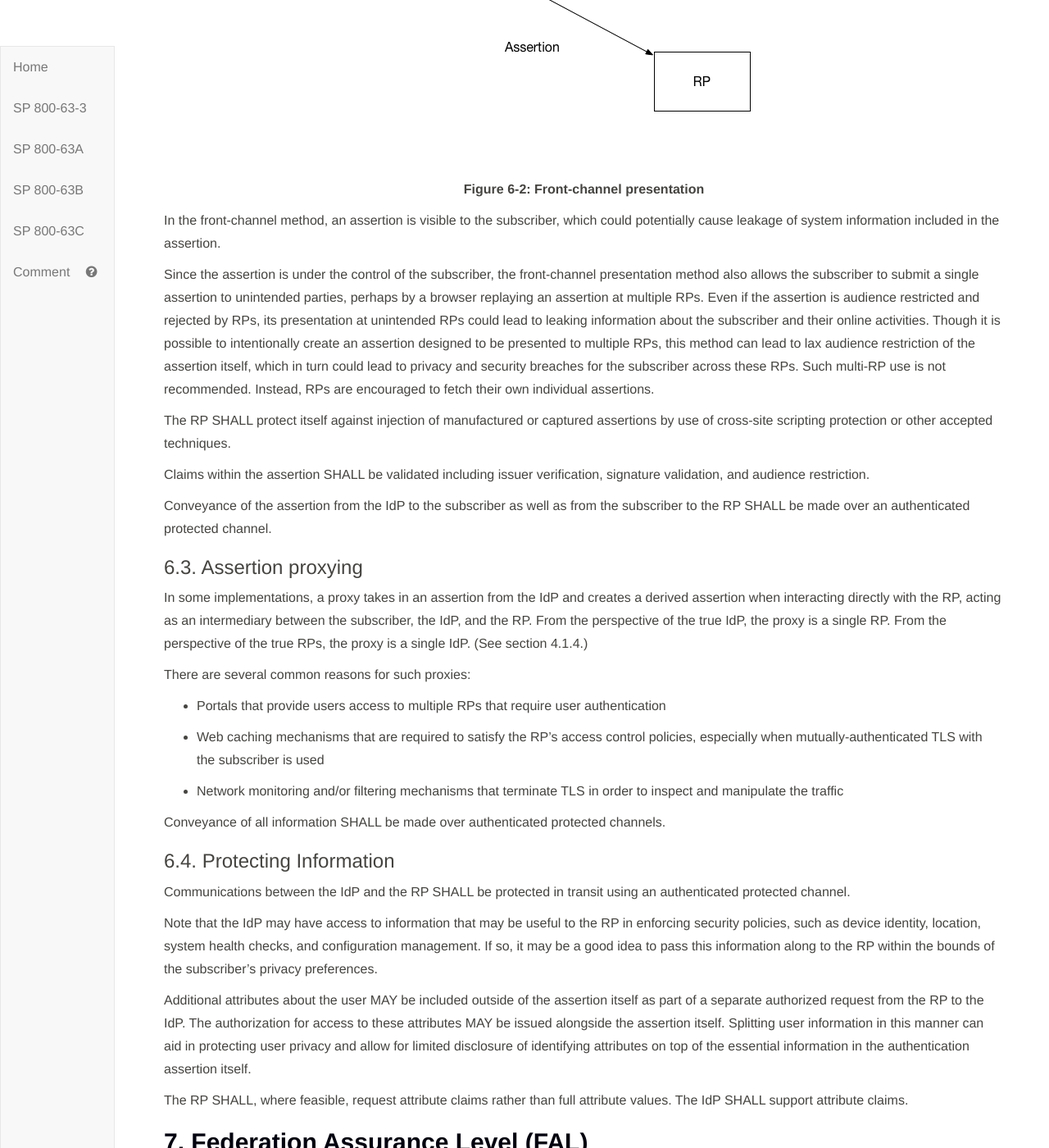
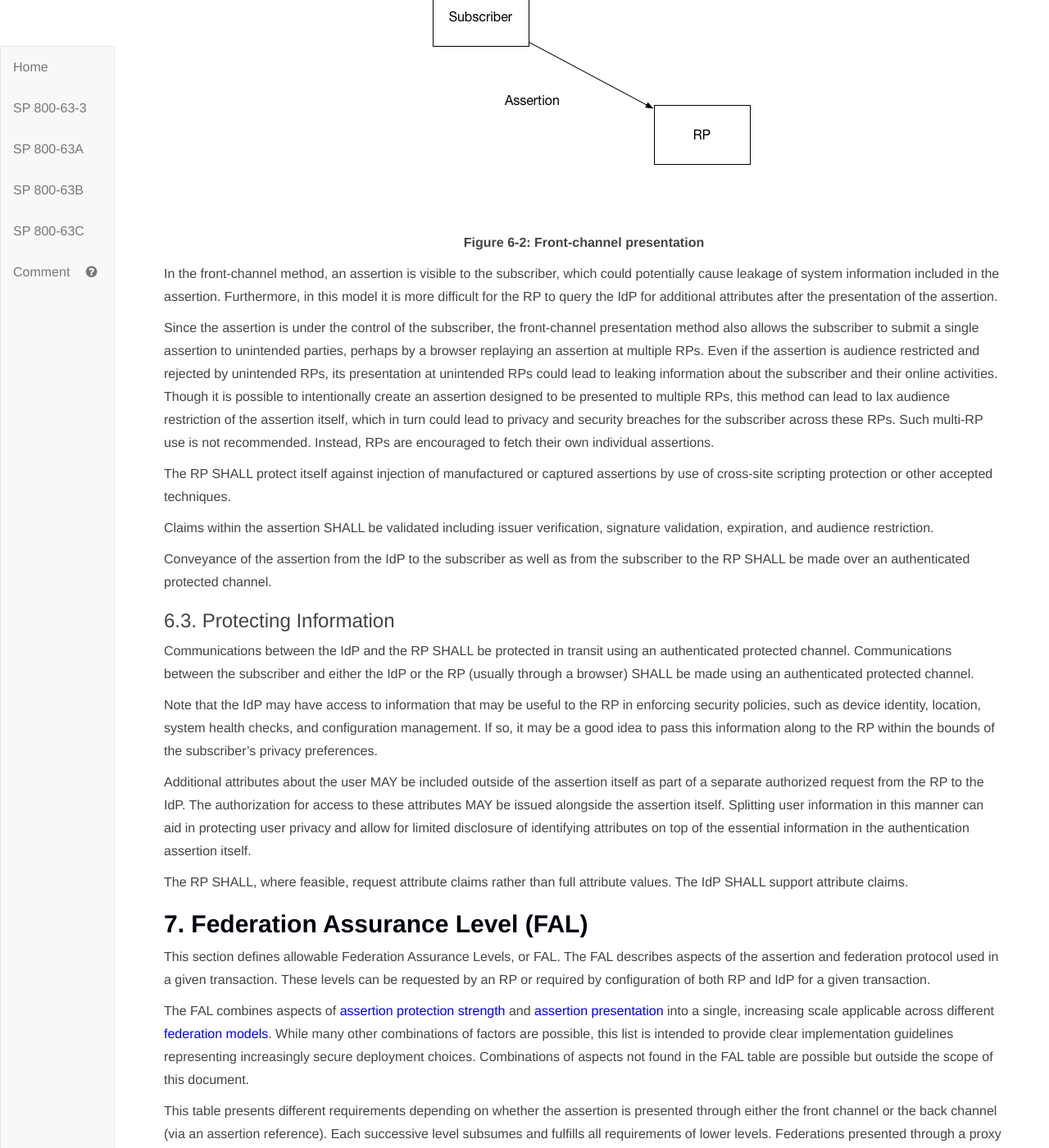
Before and after one commit to usnistgov/800-63-3, a Jekyll site: the page built from sp800-63c.md, in a window 1280 px wide and 1400 px high, scrolled down 17918 px. Shown: the whole window at 82% size. Built offline with Jekyll 4.4.1, drawn with Linux system fonts in a browser that asks for light colours; some of the changed text lies outside the part shown.

Commit message:
updated presentation

```diff
--- a/sp800-63c/sec4_federation.md
+++ b/sp800-63c/sec4_federation.md
@@ -96,7 +96,7 @@
 
 4. The agency SHALL publish or identify coverage by a Privacy Impact Assessment as applicable.
 
-#### 4.2.1 <a name="blinding"></a>Blinding in Proxied Federation
+#### 4.2.1. <a name="blinding"></a>Blinding in Proxied Federation
 
 While some proxy structures (typically those that exist primarily to simplify integration) MAY offer no additional subscriber privacy protection, others offer varying levels of privacy to the subscriber through a range of blinding technologies. Privacy policies may dictate appropriate use by the IdP, RP, and the federation proxy, but technical means such as blinding can increase effectiveness of these policies by making the data more difficult to obtain. It should also be noted that as the level of blinding increases, so does the technical and operational implementation complexity.
 
@@ -118,3 +118,11 @@
 |Double Blind Proxy with Attributes|No|No|Yes|Yes|
 |Double Blind Proxy|No|No|Yes|No|
 |Triple Blind Proxy|No|No|No|No|
+
+#### 4.2.2. Attribute Exposure and Masking
+
+To mitigate the risk of unauthorized exposure of sensitive information (e.g., shoulder surfing), the IdP SHALL, by default, mask sensitive information displayed to the subscriber.  The IdP SHALL provide mechanisms for the subscriber to temporarily unmask such information in order for the subscriber to view full values.
+
+The subscriber SHALL be able to view the attribute values to be transmitted, although masking mechanisms SHALL be employed, as necessary, to mitigate the risk of unauthorized exposure of sensitive information (e.g. shoulder surfing). The IdP SHALL provide effective mechanisms for redress of applicant complaints or problems (e.g., subscriber identifies an inaccurate attribute value). For more details on masking and redress, please see [Section 10. Usability Considerations](#sec10).
+
+The subscriber SHALL receive explicit notice and be able to provide positive confirmation before any attributes about the subscriber are transmitted to any RP. At a minimum, the notice SHOULD be provided by the party in the position to provide the most effective notice and obtain confirmation. See section 9.2 for considerations on determining which party should provide the notice and obtain confirmation. If the protocol in use allows for optional attributes, the subscriber SHALL be given the option to decide whether to transmit those attributes to the RP. A IdP MAY employ mechanisms to remember and re-transmit the exact attribute bundle to the same RP.
--- a/sp800-63c/sec6_presentation.md
+++ b/sp800-63c/sec6_presentation.md
@@ -6,16 +6,9 @@
 
 The IdP SHALL transmit only those attributes that were explicitly requested by the RP. RPs SHALL conduct a privacy risk assessment when determining which attributes to request.
 
-To mitigate the risk of unauthorized exposure of sensitive information (e.g., shoulder surfing), the CSP SHALL, by default, mask sensitive information displayed to the subscriber.  The CSP SHALL provide mechanisms for the subscriber to temporarily unmask such information in order for the subscriber to view full values.
-
-The subscriber SHALL be able to view the attribute values to be transmitted, although masking mechanisms SHALL be employed, as necessary, to mitigate the risk of unauthorized exposure of sensitive information (e.g. shoulder surfing). The CSP SHALL provide effective mechanisms for redress of applicant complaints or problems (e.g., subscriber identifies an inaccurate attribute value). For more details on masking and redress, please see [Section 10. Usability Considerations](#sec10).
-
-The subscriber SHALL receive explicit notice and be able to provide positive confirmation before any attributes about the subscriber are transmitted to any RP. At a minimum, the notice SHOULD be provided by the party in the position to provide the most effective notice and obtain confirmation. See section 9.2 for considerations on determining which party should provide the notice and obtain confirmation. If the protocol in use allows for optional attributes, the subscriber SHALL be given the option to decide whether to transmit those attributes to the RP. A IdP MAY employ mechanisms to remember and re-transmit the exact attribute bundle to the same RP.
-
 ### 6.1. Back-channel presentation
 
 In the *back-channel* model, the subscriber is given an assertion reference to present to the RP, generally through the front channel. The assertion reference itself contains no information about the subscriber and SHALL be resistant to tampering and fabrication by an attacker. The RP presents the assertion reference to the IdP, usually along with authentication of the RP itself, to fetch the assertion.
-
 
 <a name="63cSec6-Figure1"></a>
 
@@ -52,7 +42,7 @@
 
 ### 6.2. Front-channel Presentation
 
-In the *front-channel* model, the IdP creates an assertion and sends it to the subscriber after successful authentication. The assertion is used by the subscriber to authenticate to the RP. This is often handled by mechanisms within the subscriber’s browser.)
+In the *front-channel* model, the IdP creates an assertion and sends it to the subscriber after successful authentication. The assertion is used by the subscriber to authenticate to the RP, often through mechanisms within the subscriber’s browser.
 
 
 <a name="63cSec6-Figure2"></a>
@@ -65,36 +55,19 @@
 
 </div>
 
+In the front-channel method, an assertion is visible to the subscriber, which could potentially cause leakage of system information included in the assertion. Furthermore, in this model it is more difficult for the RP to query the IdP for additional attributes after the presentation of the assertion.
 
-
-
-In the front-channel method, an assertion is visible to the subscriber, which could potentially cause leakage of system information included in the assertion.
-
-Since the assertion is under the control of the subscriber, the front-channel presentation method also allows the subscriber to submit a single assertion to unintended parties, perhaps by a browser replaying an assertion at multiple RPs. Even if the assertion is audience restricted and rejected by RPs, its presentation at unintended RPs could lead to leaking information about the subscriber and their online activities. Though it is possible to intentionally create an assertion designed to be presented to multiple RPs, this method can lead to lax audience restriction of the assertion itself, which in turn could lead to privacy and security breaches for the subscriber across these RPs. Such multi-RP use is not recommended. Instead, RPs are encouraged to fetch their own individual assertions.
+Since the assertion is under the control of the subscriber, the front-channel presentation method also allows the subscriber to submit a single assertion to unintended parties, perhaps by a browser replaying an assertion at multiple RPs. Even if the assertion is audience restricted and rejected by unintended RPs, its presentation at unintended RPs could lead to leaking information about the subscriber and their online activities. Though it is possible to intentionally create an assertion designed to be presented to multiple RPs, this method can lead to lax audience restriction of the assertion itself, which in turn could lead to privacy and security breaches for the subscriber across these RPs. Such multi-RP use is not recommended. Instead, RPs are encouraged to fetch their own individual assertions.
 
 The RP SHALL protect itself against injection of manufactured or captured assertions by use of cross-site scripting protection or other accepted techniques.
 
-Claims within the assertion SHALL be validated including issuer verification, signature validation, and audience restriction.
+Claims within the assertion SHALL be validated including issuer verification, signature validation, expiration, and audience restriction.
 
 Conveyance of the assertion from the IdP to the subscriber as well as from the subscriber to the RP SHALL be made over an authenticated protected channel.
 
-### 6.3. Assertion proxying
+### 6.3. Protecting Information
 
-In some implementations, a proxy takes in an assertion from the IdP and creates a derived assertion when interacting directly with the RP, acting as an intermediary between the subscriber, the IdP, and the RP. From the perspective of the true IdP, the proxy is a single RP. From the perspective of the true RPs, the proxy is a single IdP. (See section 4.1.4.)
-
-There are several common reasons for such proxies:
-
-- Portals that provide users access to multiple RPs that require user authentication
-
-- Web caching mechanisms that are required to satisfy the RP’s access control policies, especially when mutually-authenticated TLS with the subscriber is used
-
-- Network monitoring and/or filtering mechanisms that terminate TLS in order to inspect and manipulate the traffic
-
-Conveyance of all information SHALL be made over authenticated protected channels.
-
-### 6.4. Protecting Information
-
-Communications between the IdP and the RP SHALL be protected in transit using an authenticated protected channel.
+Communications between the IdP and the RP SHALL be protected in transit using an authenticated protected channel. Communications between the subscriber and either the IdP or the RP (usually through a browser) SHALL be made using an authenticated protected channel.
 
 Note that the IdP may have access to information that may be useful to the RP in enforcing security policies, such as device identity, location, system health checks, and configuration management. If so, it may be a good idea to pass this information along to the RP within the bounds of the subscriber's privacy preferences.
 
```
Also changed, not shown: other parts of sp800-63c/sec6_presentation.md (+6 -9 lines).
